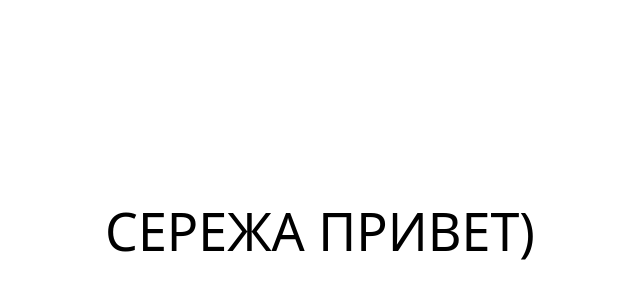
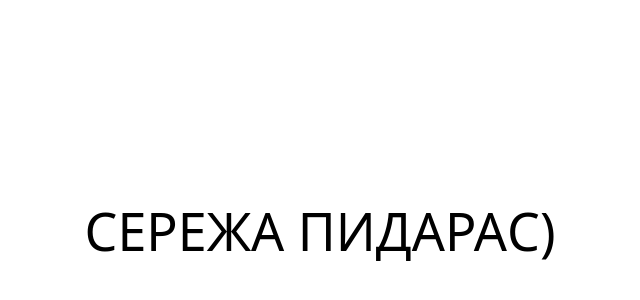
Before and after one commit to Ansar331/timer-birthday, a Next.js app: page / in a window 1280 px wide. Shown: the part 120-420 px from the top of the page, without its empty margins (320-960 px from the left). Built offline with nearby package versions, Linux system fonts and the light colour scheme.

Commit message:
Update title4

```diff
--- a/pages/index.jsx
+++ b/pages/index.jsx
@@ -49,7 +49,7 @@ export default function Home() {
   return (
   <div style={{ textAlign: 'center', fontSize: '52px', textTransform: 'uppercase' }}>
     <br></br><br></br><br></br><br></br>
-    Сережа привет)
+    Сережа пидарас)
   </div>
 );
 
```
